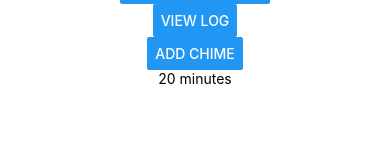
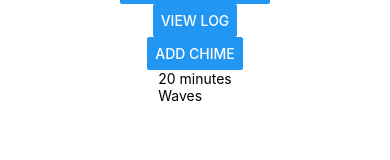
Before and after one commit to etp4eva/ThinkfulEric, a React Native app: screen /Home in a window 390 px wide. Shown: the part 127-287 px from the top of the page. Built offline with nearby package versions, Linux system fonts and the light colour scheme.

Commit message:
more descriptive chime list

```diff
--- a/src/components/RemovableItemList.tsx
+++ b/src/components/RemovableItemList.tsx
@@ -7,14 +7,16 @@
 }
 
 export interface RemovableListItemInterface {
-    label: String;
+    labels: String[];
 }
 
 export const RemoveableItemList = (params: Params) => {
     const isRemoveRendered = (!params.minItems) || params.minItems < params.data.length;
 
     const renderItem = ({item, index}: {item: RemovableListItemInterface, index: number}) => {
+        const hasSubLabel = item.labels.length > 1;
         let removeButton;
+        let subLabel;
 
         if (isRemoveRendered)
         {
@@ -26,9 +28,17 @@
             )
         }
 
+        if (hasSubLabel)
+        {
+            subLabel = (
+                <Text>{item.labels[1]}</Text>
+            )
+        }
+
         return (
             <View>
-                <Text>{item.label}</Text>
+                <Text>{item.labels[0]}</Text>
+                {subLabel}
                 {removeButton}
             </View>
         )
--- a/src/reducers/MeditationReducer.tsx
+++ b/src/reducers/MeditationReducer.tsx
@@ -1,4 +1,5 @@
-import { Chime, Meditation } from "../types/types";
+import { Chime } from "../types/ChimePlayer";
+import { Meditation } from "../types/types";
 
 enum Types {
   ADD_MEDITATION = 'ADD_MEDITATION',
@@ -89,7 +90,7 @@
         [dummyMeditations[2].key]: dummyMeditations[2],
     },
     chimes: [
-        { label: '20 minutes', numMinutes: 20 },
+        { labels: ['20 minutes', 'Waves'], numMinutes: 20 },
     ]
 }
 
--- a/src/screens/MeditateScreen.tsx
+++ b/src/screens/MeditateScreen.tsx
@@ -2,7 +2,7 @@
 import { useState } from "react";
 import { View, Text, StyleSheet, FlatList } from "react-native";
 import { CountDown, CountDownState } from "../components/CountDown";
-import { Chime } from "../types/types";
+import { Chime } from "../types/ChimePlayer";
 import { RootStackParamList } from "./ScreenParams";
 
 enum MeditationMode {
@@ -59,7 +59,10 @@
         data={chimeList}
         renderItem={({item}) => {
           return (
-            <Text>{item.label}</Text>
+            <View>
+              <Text>{item.labels[0]}</Text>
+              <Text>{item.labels[1]}</Text>
+            </View>
           )
         }}
       />
--- a/src/types/ChimePlayer.tsx
+++ b/src/types/ChimePlayer.tsx
@@ -13,7 +13,7 @@
 }
 
 export interface Chime {
-    label: string;
+    labels: string[];
     numMinutes: number;
     chimeSound?: ChimeData;
 }
@@ -25,9 +25,12 @@
 }
 
 export const createChime = (numMinutes: number, sound?: BuiltInChimeSounds): Chime => {
+    let minuteLabel = (numMinutes === 1 ? `${numMinutes} minute` : `${numMinutes} minutes`);
+    let chimeLabel = sound ? BuiltInChimesData[sound].label : 'No sound';
+
     return {
       numMinutes: numMinutes,
-      label: (numMinutes === 1 ? `${numMinutes} minute` : `${numMinutes} minutes`),
+      labels: [minuteLabel, chimeLabel],
       chimeSound: (sound ? BuiltInChimesData[sound] : undefined),
     }
   }
```
